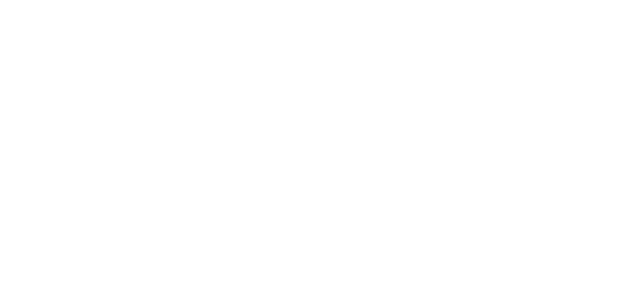
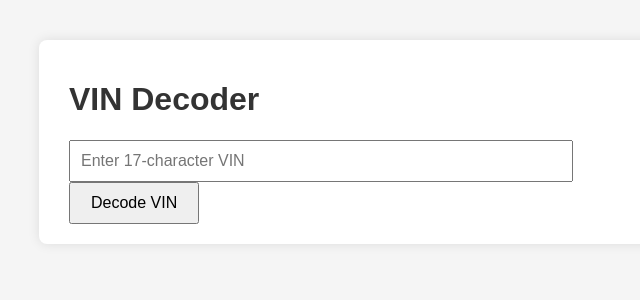
Before and after one commit to NithusanK/vin-decoder, a Flask app: page / in a window 1280 px wide. Before the commit the part shown is empty. Shown: the top 300 px of the page, without its empty margins (271-911 px from the left). Run offline with Flask 3, Linux system fonts and the light colour scheme.

Commit message:
Completed VIN Decoder App V1

```diff
--- /dev/null
+++ b/static/style.css
@@ -0,0 +1,41 @@
+body {
+    font-family: Arial, sans-serif;
+    margin: 40px;
+    background-color: #f5f5f5;
+}
+
+.container {
+    max-width: 600px;
+    margin: auto;
+    background-color: #fff;
+    padding: 20px 30px;
+    border-radius: 8px;
+    box-shadow: 0 0 12px rgba(0, 0, 0, 0.1);
+}
+
+input[type="text"] {
+    width: 80%;
+    padding: 10px;
+    margin-right: 10px;
+    font-size: 16px;
+}
+
+button {
+    padding: 10px 20px;
+    font-size: 16px;
+    cursor: pointer;
+}
+
+.error {
+    color: red;
+    margin-top: 10px;
+}
+
+h1, h2 {
+    color: #333;
+}
+
+ul {
+    list-style-type: none;
+    padding-left: 0;
+}
--- a/templates/index.html
+++ b/templates/index.html
@@ -1,10 +1,29 @@
 <!DOCTYPE html>
-<html lang="en">
+<html>
 <head>
-    <meta charset="UTF-8">
-    <title>Title</title>
+    <title>VIN Decoder</title>
+    <link rel="stylesheet" href="/static/style.css">
 </head>
 <body>
+    <div class="container">
+        <h1>VIN Decoder</h1>
+        <form method="POST">
+            <input type="text" name="vin" placeholder="Enter 17-character VIN" required>
+            <button type="submit">Decode VIN</button>
+        </form>
 
+        {% if error %}
+            <p class="error">{{ error }}</p>
+        {% endif %}
+
+        {% if vehicle_data %}
+            <h2>Vehicle Information</h2>
+            <ul>
+                {% for key, value in vehicle_data.items() %}
+                    <li><strong>{{ key }}:</strong> {{ value }}</li>
+                {% endfor %}
+            </ul>
+        {% endif %}
+    </div>
 </body>
 </html>
```
